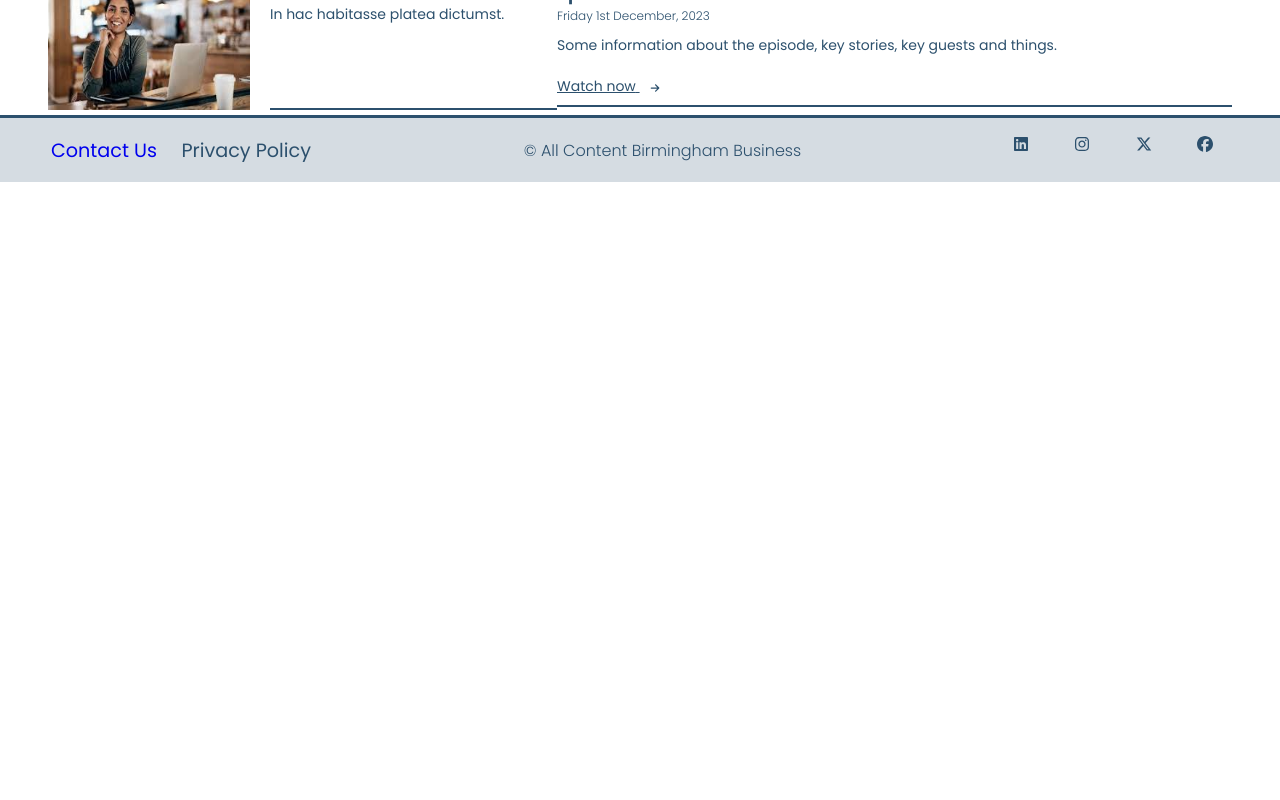
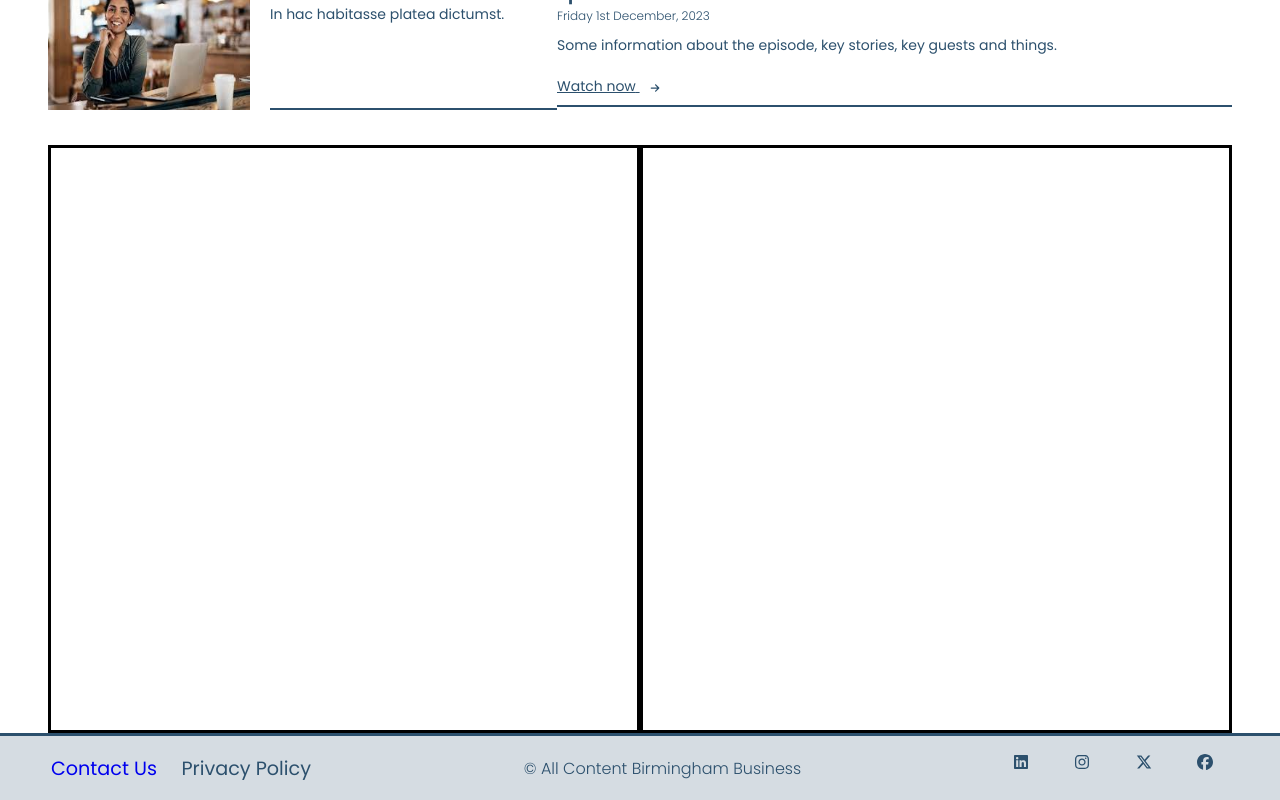
Before and after one commit to gabriellemia/birmingham-biz, a Next.js app: page / in a window 1280 px wide. Shown: the part 1146-1946 px from the top of the page. Before the commit the page ends 1328 px from the top, so only its background shows below. Built offline with nearby package versions, Linux system fonts and the light colour scheme.

Commit message:
features and insights section initiated

```diff
--- /dev/null
+++ b/src/app/components/FeaturesAndInsights/FeaturesAndAnalysis/FeaturesAndAnalysis.jsx
@@ -0,0 +1,5 @@
+import styles from "./FeaturesAndAnalysis.module.css";
+
+export default function FeaturesAndAnalysis() {
+    return <div className={styles.featuresAndAnalysisContainer}></div>
+}
--- /dev/null
+++ b/src/app/components/FeaturesAndInsights/FeaturesAndAnalysis/FeaturesAndAnalysis.module.css
@@ -0,0 +1,5 @@
+.featuresAndAnalysisContainer {
+  width: 675px;
+  height: 588px;
+  border: solid;
+}
--- /dev/null
+++ b/src/app/components/FeaturesAndInsights/FeaturesAndInsights.jsx
@@ -0,0 +1,12 @@
+import styles from "./FeaturesAndInsights.module.css";
+import FeaturesAndAnalysis from "./FeaturesAndAnalysis/FeaturesAndAnalysis";
+import Insights from "./Insights/Insights";
+
+export default function FeaturesAndInsights() {
+  return (
+    <div className={styles.featuresAndInsightsContainer}>
+      <FeaturesAndAnalysis />
+      <Insights />
+    </div>
+  );
+}
--- /dev/null
+++ b/src/app/components/FeaturesAndInsights/FeaturesAndInsights.module.css
@@ -0,0 +1,6 @@
+.featuresAndInsightsContainer {
+  display: flex;
+  flex-direction: row;
+  justify-content: space-between;
+  margin-top: 30px;
+}
--- /dev/null
+++ b/src/app/components/FeaturesAndInsights/Insights/Insights.jsx
@@ -0,0 +1,5 @@
+import styles from "./Insights.module.css";
+
+export default function Insights() {
+  return <div className={styles.insightsContainer}></div>;
+}
--- /dev/null
+++ b/src/app/components/FeaturesAndInsights/Insights/Insights.module.css
@@ -0,0 +1,5 @@
+.insightsContainer {
+  width: 675px;
+  height: 588px;
+  border: solid;
+}
--- a/src/app/components/MostPopularAndBBTV/BBTV/BBTV.jsx
+++ b/src/app/components/MostPopularAndBBTV/BBTV/BBTV.jsx
@@ -2,10 +2,10 @@ import { FontAwesomeIcon } from "@fortawesome/react-fontawesome";
 import { faArrowRight } from "@fortawesome/free-solid-svg-icons";
 import styles from "./BBTV.module.css";
 
-const videoUrl = "https://player.vimeo.com/video/889425912?color&autopause=0&loop=0&muted=0&title=1&portrait=1&byline=1&h=88c00148cf#t=";
+const videoUrl =
+  "https://player.vimeo.com/video/889425912?color&autopause=0&loop=0&muted=0&title=1&portrait=1&byline=1&h=88c00148cf#t=";
 
 export default function BBTV({ episodeNumber, date, description }) {
-
   return (
     <section className={styles.BBTVContainer}>
       <h1 className={styles.bbtv}>BBTV</h1>
--- a/src/app/page.js
+++ b/src/app/page.js
@@ -3,6 +3,7 @@ import styles from "./page.module.css";
 import NewsSection from "./components/NewsSection/NewsSection";
 import Story from "./story/page";
 import MostPopularAndBBTV from "./components/MostPopularAndBBTV/MostPopularAndBBTV.jsx";
+import FeaturesAndInsights from "./components/FeaturesAndInsights/FeaturesAndInsights";
 
 export default function Home() {
   return (
@@ -10,6 +11,7 @@ export default function Home() {
       {/* <h1>Hello World!</h1> */}
       <NewsSection />
       <MostPopularAndBBTV />
+      <FeaturesAndInsights />
     </main>
   );
 }
```
Also changed, not shown: src/app/components/MostPopularAndBBTV/BBTV/BBTV.module.css (+4 -5 lines).
